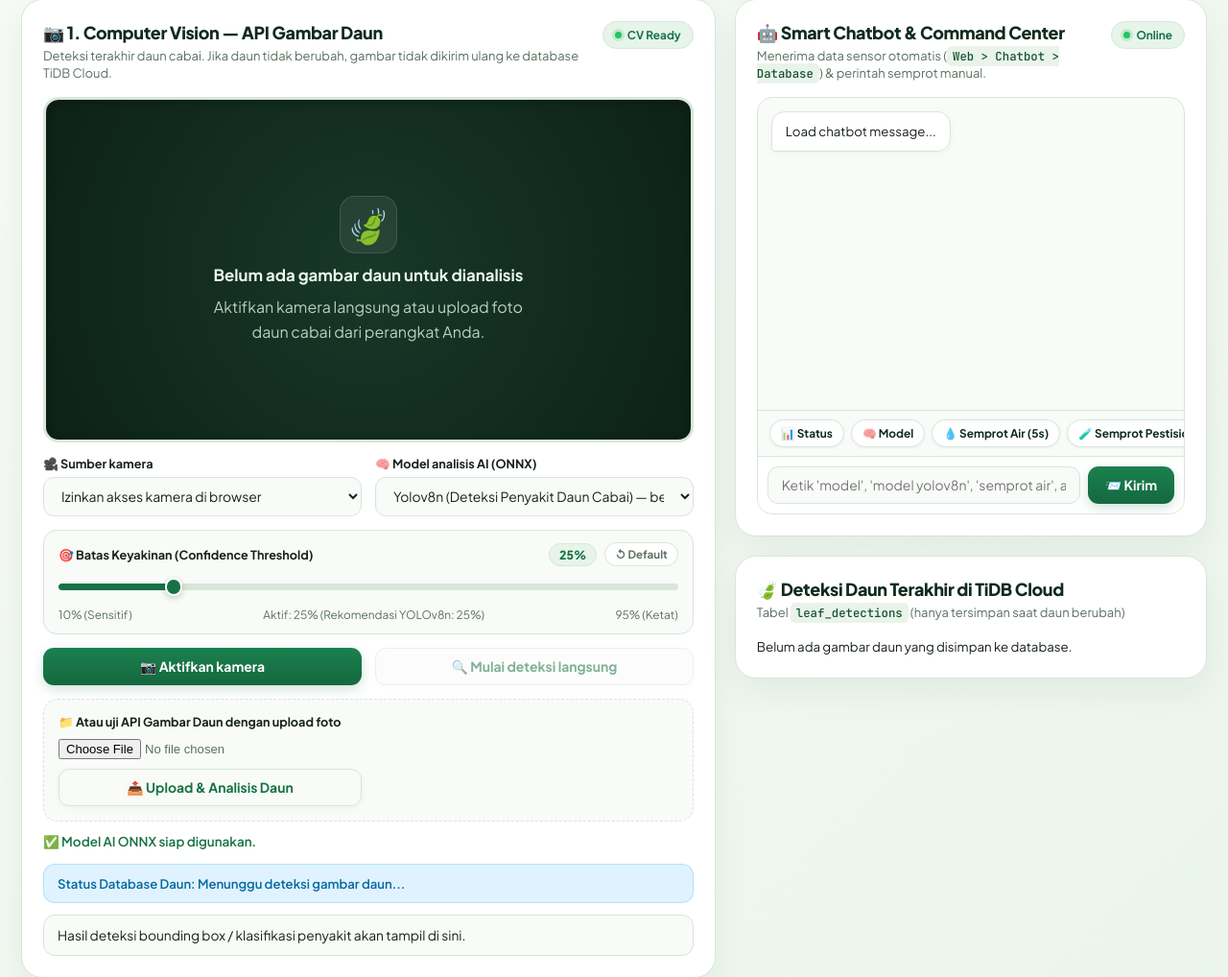
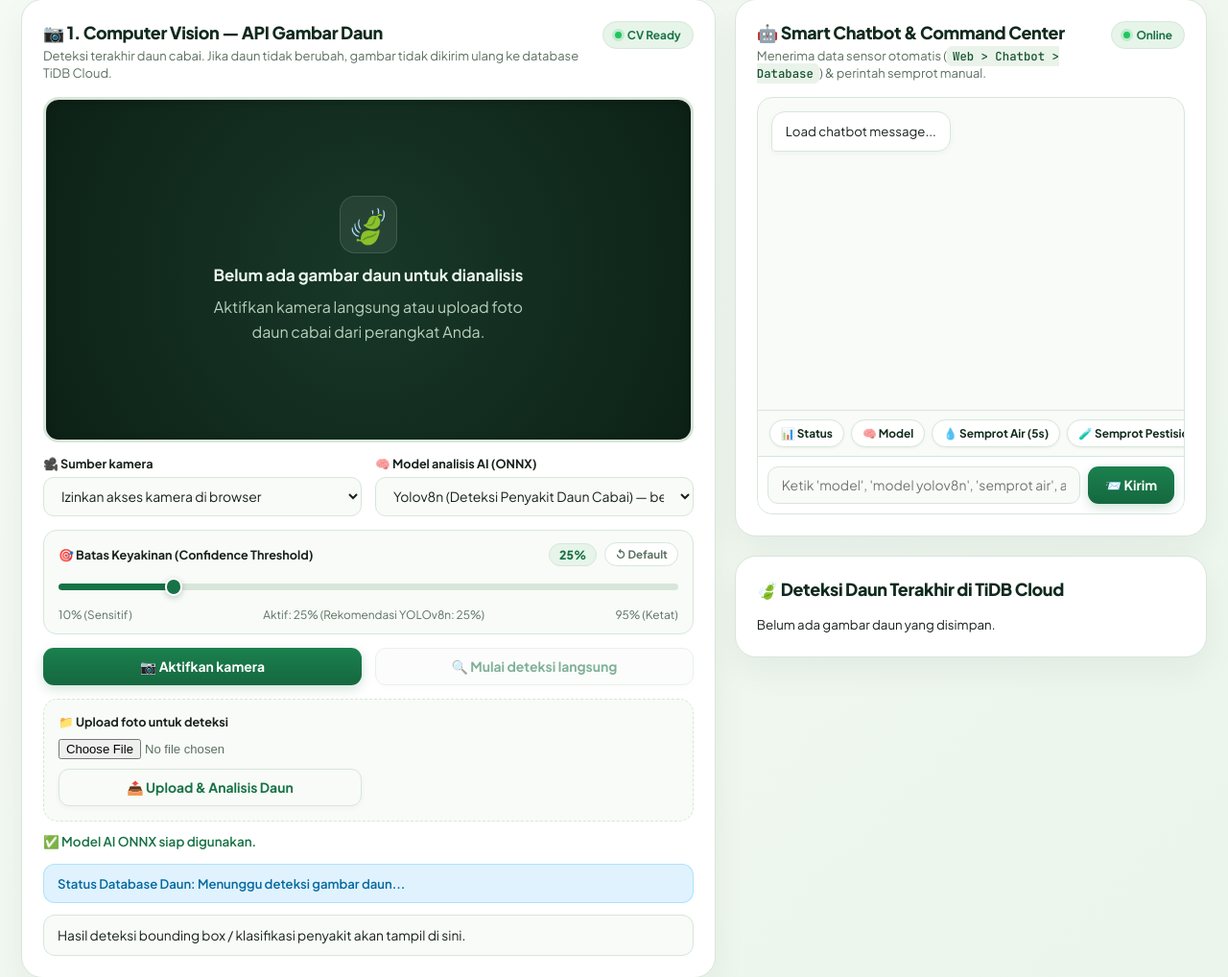
Before and after one commit to AbebAli0/Chilivision-Semester5, a Laravel app: template resources/views/chilivision.blade.php in a window 1280 px wide. Shown: the part 403-1421 px from the top of the page at 96% size. Run offline with Laravel 12, Linux system fonts and the light colour scheme; the template is opened without the code that fills it, so the values that code supplies are empty.

Commit message:
Update label text

```diff
--- a/resources/views/chilivision.blade.php
+++ b/resources/views/chilivision.blade.php
@@ -1415,7 +1415,8 @@
             </div>
 
             <div class="upload-zone">
-                <label class="field-label" for="upload">📁 Atau uji API Gambar Daun dengan upload foto</label>
+                {{-- <label class="field-label" for="upload">📁 Atau uji API Gambar Daun dengan upload foto</label>--}}
+                <label class="field-label" for="upload">📁 Upload foto untuk deteksi</label>
                 <input id="upload" type="file" accept="image/jpeg,image/png,image/webp">
                 <div class="toolbar" style="margin-top:10px;">
                     <button id="uploadPredict" class="secondary">📤 Upload &amp; Analisis Daun</button>
@@ -1469,13 +1470,13 @@
                 <div class="card-title">
                     <div>
                         <h2>🍃 Deteksi Daun Terakhir di TiDB Cloud</h2>
-                        <p class="card-subtitle">Tabel <code>leaf_detections</code> (hanya tersimpan saat daun berubah)</p>
+                        {{-- <p class="card-subtitle">Tabel <code>leaf_detections</code> (hanya tersimpan saat daun berubah)</p>--}}
                     </div>
                 </div>
                 <div id="latestLeafDbBox" style="display:flex;gap:14px;align-items:center;">
                     <img id="latestLeafThumb" src="" alt="Thumb" hidden style="width:auto;height:auto;max-width:110px;max-height:110px;object-fit:contain;border-radius:12px;border:2px solid var(--line);">
                     <div style="font-size:.83rem;line-height:1.55;color:var(--text-main);" id="latestLeafInfo">
-                        Belum ada gambar daun yang disimpan ke database.
+                        Belum ada gambar daun yang disimpan.
                     </div>
                 </div>
             </div>
```
